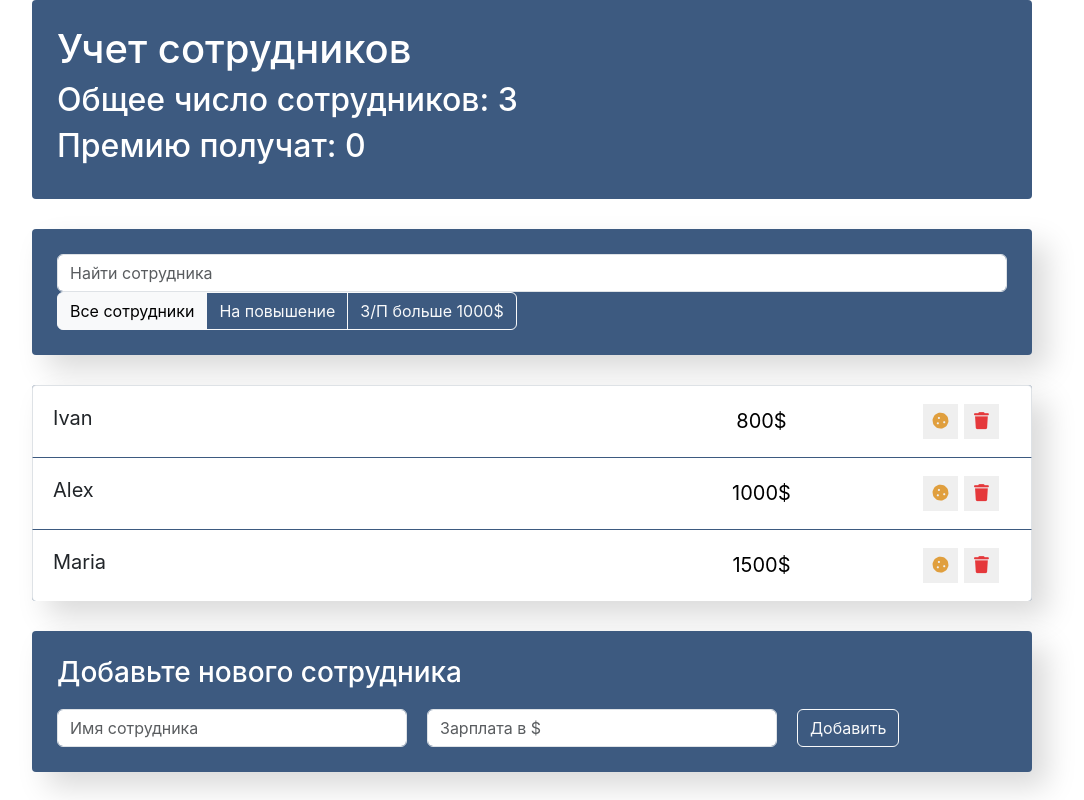
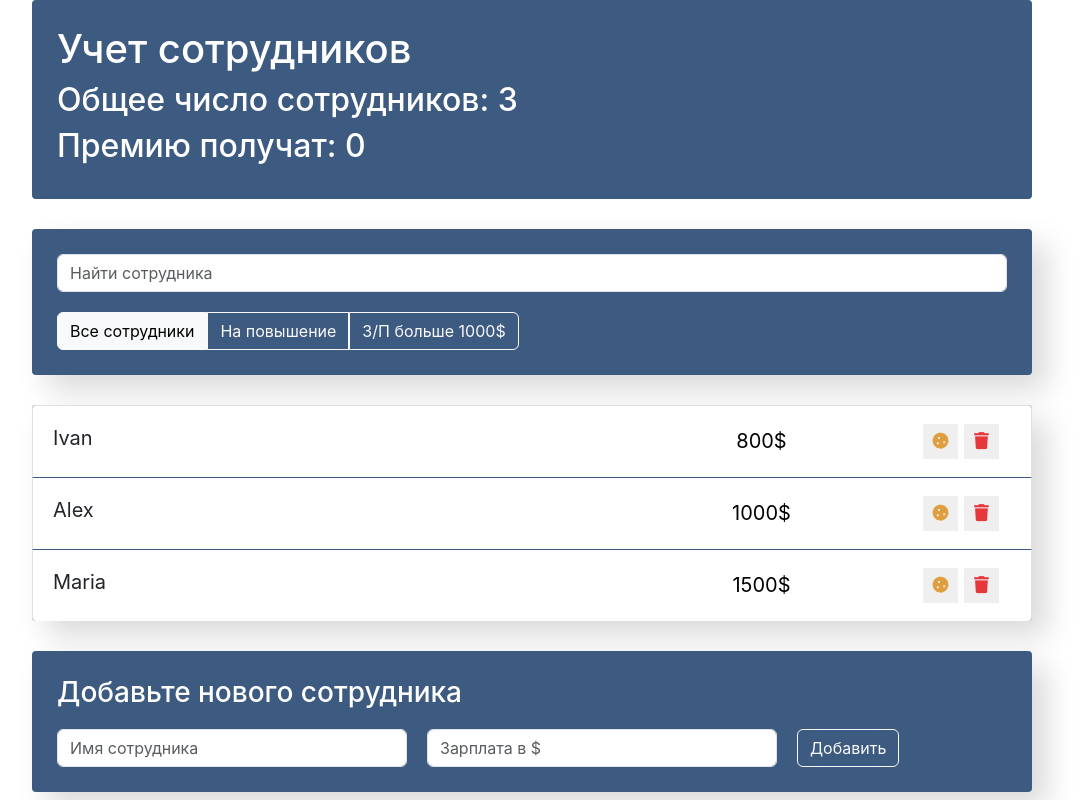
Before and after one commit to levendmitry/employees, a React (Create React App) app: page / in a window 1280 px wide. Shown: the whole page, without its empty margins (108-1192 px from the left). Built offline with nearby package versions, Linux system fonts and the light colour scheme.

Commit message:
gap in filter

```diff
--- a/src/components/filter/filter.css
+++ b/src/components/filter/filter.css
@@ -1,3 +1,4 @@
 .filter {
     margin-top: 20px;
+    gap: 1px;
 }
--- a/src/components/filter/filter.jsx
+++ b/src/components/filter/filter.jsx
@@ -28,7 +28,7 @@ const Filter = (props) => {
     })
 
     return (
-        <div className="btn-group">
+        <div className="btn-group filter">
             {buttons}
         </div>
     )
```
Lines whose indentation alone changed are shown as unchanged.
